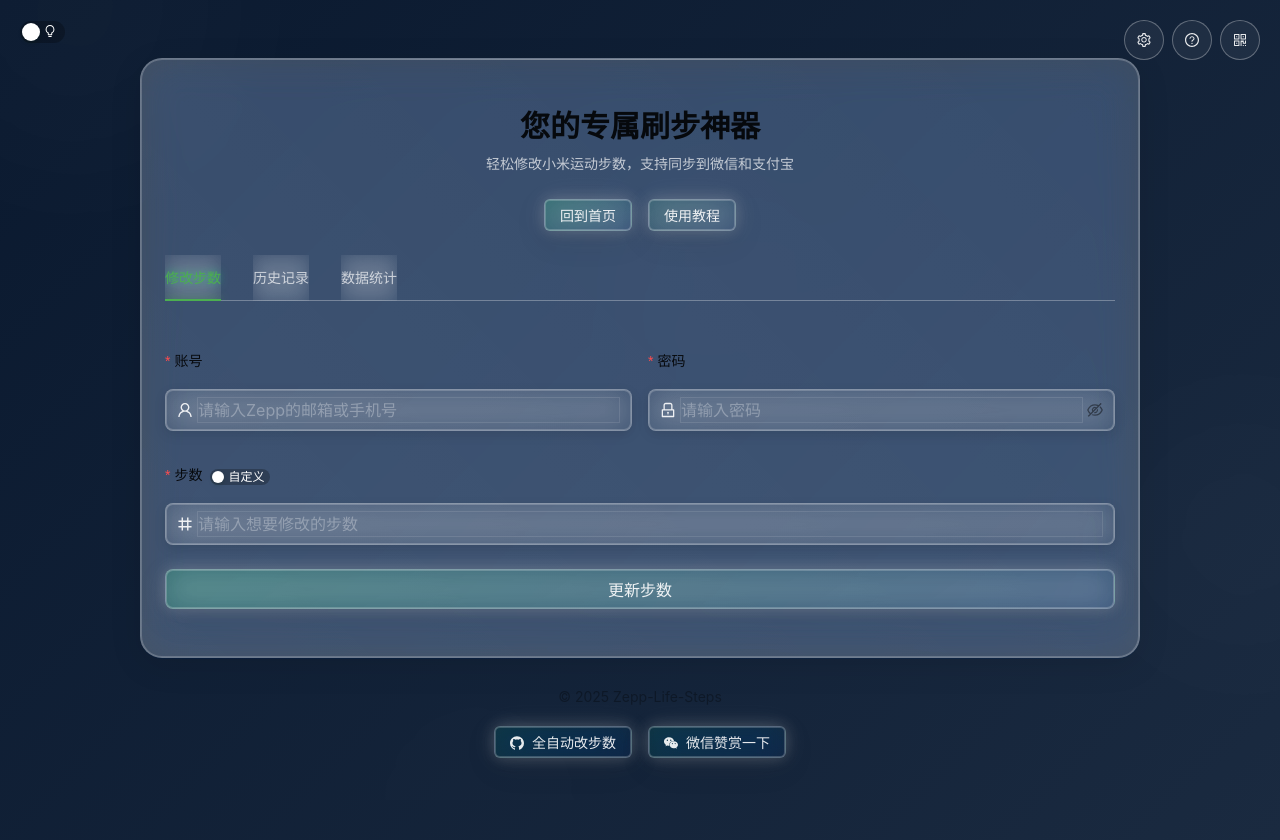
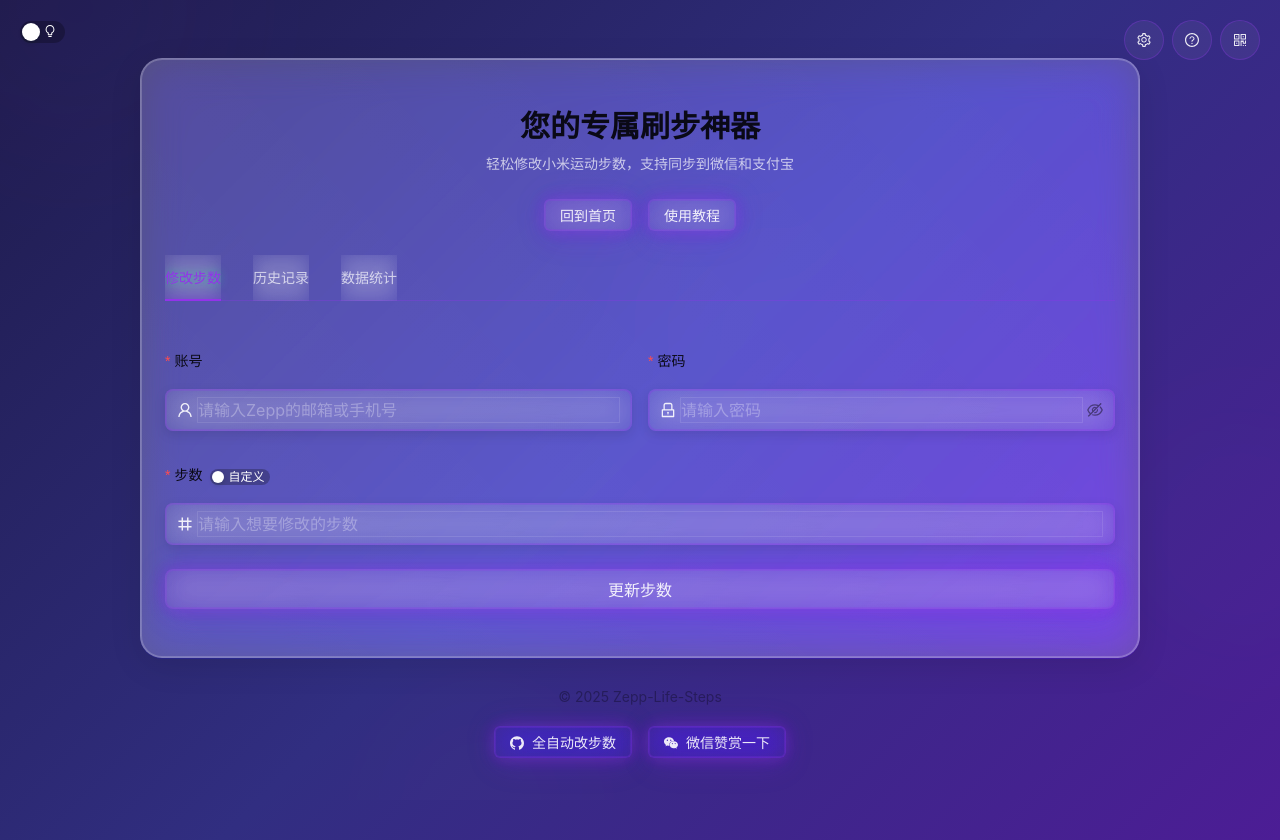
Before and after one commit to 53039843/zeppa, a Next.js app: page / in a window 1280 px wide. Built offline with nearby package versions, Linux system fonts and the light colour scheme.

Commit message:
更新UI主题为紫色系，包括背景渐变、按钮、输入框等所有组件的紫色配色

```diff
--- a/styles/glassmorphism.css
+++ b/styles/glassmorphism.css
@@ -2,52 +2,52 @@
 
 /* 基础样式 */
 :root {
-  --glass-bg: rgba(255, 255, 255, 0.15); /* 透明乳白色 */
-  --glass-border: rgba(255, 255, 255, 0.3); /* 柔和的边框 */
-  --glass-shadow: 0 8px 32px 0 rgba(0, 0, 0, 0.1);
+  --glass-bg: rgba(147, 51, 234, 0.15); /* 透明紫色 */
+  --glass-border: rgba(147, 51, 234, 0.3); /* 紫色边框 */
+  --glass-shadow: 0 8px 32px 0 rgba(147, 51, 234, 0.1);
   --glass-blur: blur(20px); /* 增强毛玻璃效果 */
-  --primary-color: #4CAF50; /* 绿色 */
-  --success-color: #8BC34A; /* 浅绿色 */
-  --warning-color: #FFC107; /* 黄色 */
-  --error-color: #F44336; /* 红色 */
+  --primary-color: #9333EA; /* 紫色 */
+  --success-color: #A855F7; /* 浅紫色 */
+  --warning-color: #F59E0B; /* 黄色 */
+  --error-color: #EF4444; /* 红色 */
   --text-color: rgba(255, 255, 255, 0.9); /* 适应深色背景的文字颜色 */
   --text-secondary: rgba(255, 255, 255, 0.7);
   --border-radius: 22px;
   --transition: all 0.5s cubic-bezier(0.25, 0.8, 0.25, 1);
-  --tech-border: linear-gradient(45deg, rgba(255, 255, 255, 0.1), rgba(255, 255, 255, 0.05)); /* 柔和的科技感边框 */
-  --tech-glow: 0 0 15px rgba(255, 255, 255, 0.2), 0 0 30px rgba(255, 255, 255, 0.1); /* 柔和的光晕 */
-  --neumorphism-light: rgba(255, 255, 255, 0.2);
+  --tech-border: linear-gradient(45deg, rgba(147, 51, 234, 0.2), rgba(147, 51, 234, 0.1)); /* 紫色科技感边框 */
+  --tech-glow: 0 0 15px rgba(147, 51, 234, 0.3), 0 0 30px rgba(147, 51, 234, 0.2); /* 紫色光晕 */
+  --neumorphism-light: rgba(147, 51, 234, 0.2);
   --neumorphism-dark: rgba(0, 0, 0, 0.1);
-  --inner-shadow: inset 0 0 0 1px rgba(255, 255, 255, 0.2); /* 内部高光 */
-  --outer-shadow: 0 8px 32px rgba(0, 0, 0, 0.1), 0 4px 15px rgba(0, 0, 0, 0.05);
+  --inner-shadow: inset 0 0 0 1px rgba(147, 51, 234, 0.2); /* 紫色内部高光 */
+  --outer-shadow: 0 8px 32px rgba(147, 51, 234, 0.1), 0 4px 15px rgba(147, 51, 234, 0.05);
 }
 
 .dark-mode {
-  --glass-bg: rgba(255, 255, 255, 0.1); /* 深色模式下更透明的乳白色 */
-  --glass-border: rgba(255, 255, 255, 0.2); /* 柔和的边框 */
-  --glass-shadow: 0 8px 32px 0 rgba(0, 0, 0, 0.15);
+  --glass-bg: rgba(147, 51, 234, 0.1); /* 深色模式下透明紫色 */
+  --glass-border: rgba(147, 51, 234, 0.2); /* 紫色边框 */
+  --glass-shadow: 0 8px 32px 0 rgba(147, 51, 234, 0.15);
   --text-color: rgba(255, 255, 255, 0.9);
   --text-secondary: rgba(255, 255, 255, 0.6);
-  --tech-border: linear-gradient(45deg, rgba(255, 255, 255, 0.08), rgba(255, 255, 255, 0.04));
-  --tech-glow: 0 0 12px rgba(255, 255, 255, 0.15), 0 0 25px rgba(255, 255, 255, 0.08);
-  --neumorphism-light: rgba(255, 255, 255, 0.15);
+  --tech-border: linear-gradient(45deg, rgba(147, 51, 234, 0.15), rgba(147, 51, 234, 0.08));
+  --tech-glow: 0 0 12px rgba(147, 51, 234, 0.25), 0 0 25px rgba(147, 51, 234, 0.15);
+  --neumorphism-light: rgba(147, 51, 234, 0.15);
   --neumorphism-dark: rgba(0, 0, 0, 0.2);
-  --inner-shadow: inset 0 0 0 1px rgba(255, 255, 255, 0.15);
-  --outer-shadow: 0 8px 32px rgba(0, 0, 0, 0.15), 0 4px 15px rgba(0, 0, 0, 0.1);
+  --inner-shadow: inset 0 0 0 1px rgba(147, 51, 234, 0.15);
+  --outer-shadow: 0 8px 32px rgba(147, 51, 234, 0.15), 0 4px 15px rgba(147, 51, 234, 0.1);
 }
 
 body {
   margin: 0;
   padding: 0;
   font-family: -apple-system, BlinkMacSystemFont, 'Segoe UI', Roboto, 'Helvetica Neue', Arial, sans-serif;
-  background: linear-gradient(135deg, #0a192f 0%, #1a2a40 100%); /* 深蓝色渐变 */
+  background: linear-gradient(135deg, #1e1b4b 0%, #312e81 50%, #4c1d95 100%); /* 深紫色渐变 */
   color: var(--text-color);
   min-height: 100vh;
   overflow-x: hidden;
 }
 
 .dark-mode body {
-  background: linear-gradient(135deg, #0a192f 0%, #1a2a40 100%); /* 深蓝色渐变 */
+  background: linear-gradient(135deg, #1e1b4b 0%, #312e81 50%, #4c1d95 100%); /* 深紫色渐变 */
 }
 
 /* 背景形状 */
@@ -72,7 +72,7 @@
 .shape-1 {
   width: 300px;
   height: 300px;
-  background: rgba(255, 255, 255, 0.08);
+  background: rgba(147, 51, 234, 0.12);
   top: -100px;
   left: -100px;
   animation-delay: 0s;
@@ -81,7 +81,7 @@
 .shape-2 {
   width: 250px;
   height: 250px;
-  background: rgba(255, 255, 255, 0.06);
+  background: rgba(168, 85, 247, 0.10);
   top: 50%;
   right: -100px;
   animation-delay: -5s;
@@ -90,7 +90,7 @@
 .shape-3 {
   width: 200px;
   height: 200px;
-  background: rgba(255, 255, 255, 0.04);
+  background: rgba(196, 181, 253, 0.08);
   bottom: -100px;
   left: 30%;
   animation-delay: -10s;
@@ -99,7 +99,7 @@
 .shape-4 {
   width: 150px;
   height: 150px;
-  background: rgba(255, 255, 255, 0.07);
+  background: rgba(139, 92, 246, 0.11);
   top: 20%;
   left: 50%;
   animation-delay: -7s;
@@ -265,19 +265,19 @@
 }
 
 .glass-input:hover {
-  border-color: rgba(0, 255, 127, 0.4) !important;
+  border-color: rgba(147, 51, 234, 0.4) !important;
   box-shadow:
     var(--inner-shadow),
-    0 4px 12px rgba(0, 0, 0, 0.15),
-    0 0 20px rgba(0, 255, 127, 0.1);
+    0 4px 12px rgba(147, 51, 234, 0.15),
+    0 0 20px rgba(147, 51, 234, 0.1);
 }
 
 .glass-input:focus {
   border-color: var(--primary-color) !important;
   box-shadow:
     var(--inner-shadow),
-    0 4px 12px rgba(0, 0, 0, 0.2),
-    0 0 30px rgba(0, 255, 127, 0.2) !important;
+    0 4px 12px rgba(147, 51, 234, 0.2),
+    0 0 30px rgba(147, 51, 234, 0.2) !important;
   outline: none !important;
   transform: translateY(-1px);
 }
@@ -334,7 +334,7 @@
 
 /* 按钮 */
 .glass-button {
-  background: linear-gradient(145deg, rgba(0, 255, 127, 0.15), rgba(0, 100, 200, 0.08)) !important;
+  background: linear-gradient(145deg, rgba(147, 51, 234, 0.15), rgba(168, 85, 247, 0.08)) !important;
   border: 1px solid var(--glass-border) !important;
   color: var(--text-color) !important;
   backdrop-filter: blur(15px) saturate(180%);
@@ -363,12 +363,12 @@
 }
 
 .glass-button:hover {
-  background: linear-gradient(145deg, rgba(0, 255, 127, 0.25), rgba(0, 100, 200, 0.15)) !important;
+  background: linear-gradient(145deg, rgba(147, 51, 234, 0.25), rgba(168, 85, 247, 0.15)) !important;
   border-color: var(--primary-color) !important;
   transform: translateY(-3px);
   box-shadow:
-    0 8px 25px rgba(0, 0, 0, 0.3),
-    0 3px 10px rgba(0, 0, 0, 0.2),
+    0 8px 25px rgba(147, 51, 234, 0.3),
+    0 3px 10px rgba(147, 51, 234, 0.2),
     var(--tech-glow),
     var(--inner-shadow);
 }
@@ -382,7 +382,7 @@
 }
 
 .glass-button-secondary {
-  background: linear-gradient(145deg, rgba(0, 255, 127, 0.08), rgba(0, 100, 200, 0.04)) !important;
+  background: linear-gradient(145deg, rgba(147, 51, 234, 0.08), rgba(168, 85, 247, 0.04)) !important;
   border: 1px solid var(--glass-border) !important;
   color: var(--text-color) !important;
   backdrop-filter: blur(15px) saturate(180%);
@@ -411,12 +411,12 @@
 }
 
 .glass-button-secondary:hover {
-  background: linear-gradient(145deg, rgba(0, 255, 127, 0.15), rgba(0, 100, 200, 0.08)) !important;
+  background: linear-gradient(145deg, rgba(147, 51, 234, 0.15), rgba(168, 85, 247, 0.08)) !important;
   border-color: var(--primary-color) !important;
   transform: translateY(-2px);
   box-shadow:
-    0 6px 20px rgba(0, 0, 0, 0.25),
-    0 2px 8px rgba(0, 0, 0, 0.15),
+    0 6px 20px rgba(147, 51, 234, 0.25),
+    0 2px 8px rgba(147, 51, 234, 0.15),
     var(--tech-glow),
     var(--inner-shadow);
 }
```
